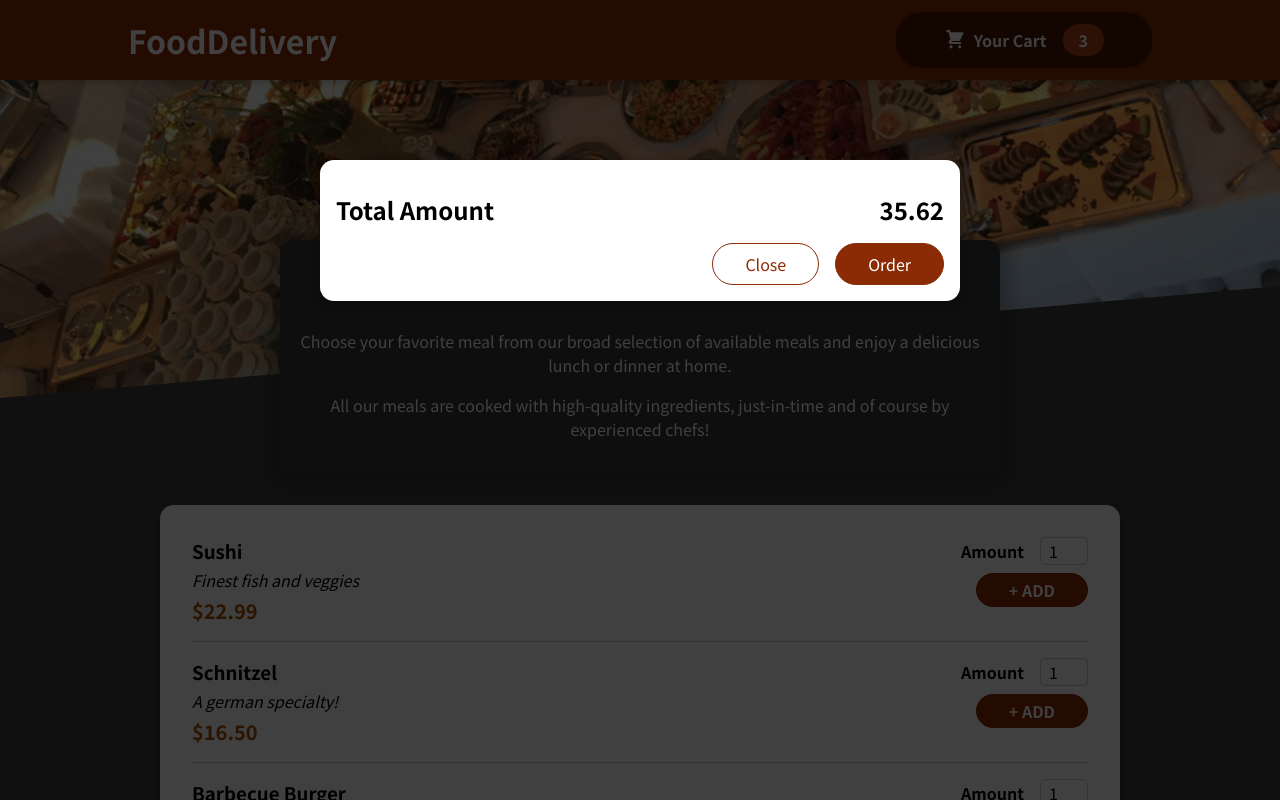
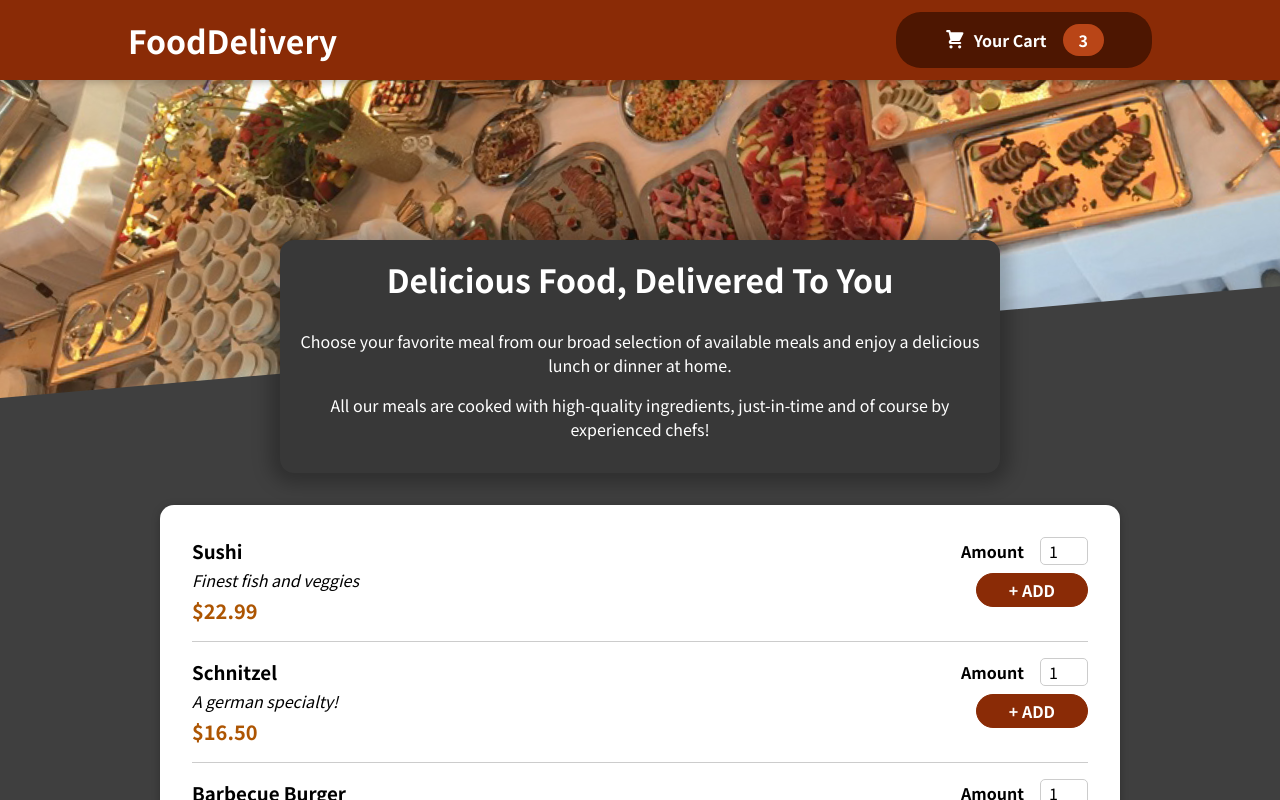
Before and after one commit to kjh-busan/react-FoodDeliveryApp, a React (Create React App) app: page / in a window 1280 px wide. Shown: the top 800 px of the page. Built offline with nearby package versions, Linux system fonts and the light colour scheme.

Commit message:
fix: porps drilling handler

```diff
--- a/src/App.js
+++ b/src/App.js
@@ -1,13 +1,23 @@
-import React, { Fragment } from "react";
+import React, { Fragment, useState } from "react";
 import Header from "./components/Layout/Header";
 import Cart from "./components/Cart/Cart";
 import Meals from "./components/Meals/Meals";
 
 function App() {
+  const [cartIsShown, setCartIsShown] = useState(false);
+
+  const showCartHandler = () => {
+    setCartIsShown(true);
+  };
+
+  const hideCartHandler = () => {
+    setCartIsShown(false);
+  };
+
   return (
     <Fragment>
-      <Cart />
-      <Header />
+      {cartIsShown && <Cart onClose={hideCartHandler} />}
+      <Header onShowCart={showCartHandler} />
       <main>
         <Meals />
       </main>
--- a/src/components/Cart/Cart.js
+++ b/src/components/Cart/Cart.js
@@ -10,14 +10,16 @@
     </ul>
   );
   return (
-    <Modal>
+    <Modal onClose={props.onClose}>
       {cartItems}
       <div className={classes.total}>
         <span>Total Amount</span>
         <span>35.62</span>
       </div>
       <div className={classes.actions}>
-        <button className={classes["button--alt"]}>Close</button>
+        <button className={classes["button--alt"]} onClick={props.onClose}>
+          Close
+        </button>
         <button className={classes.button}>Order</button>
       </div>
     </Modal>
--- a/src/components/Layout/Header.js
+++ b/src/components/Layout/Header.js
@@ -8,7 +8,7 @@
     <Fragment>
       <header className={classes.header}>
         <h1>FoodDelivery</h1>
-        <HeaderCartButton />
+        <HeaderCartButton onClick={props.onShowCart} />
       </header>
       <div className={classes["main-image"]}>
         <img src={MealsImg} alt="A table full of delicios food!" />
--- a/src/components/Layout/HeaderCartButton.js
+++ b/src/components/Layout/HeaderCartButton.js
@@ -4,7 +4,7 @@
 
 const HeaderCartButton = (props) => {
   return (
-    <button className={classes.button}>
+    <button className={classes.button} onClick={props.onClick}>
       <span className={classes.icon}>
         <CartIcon />
       </span>
--- a/src/components/UI/Modal.js
+++ b/src/components/UI/Modal.js
@@ -1,9 +1,10 @@
 import React, { Fragment } from "react";
 import ReactDOM from "react-dom";
+
 import classes from "./Modal.module.css";
 
 const BackDrop = (props) => {
-  return <div className={classes.backdrop} />;
+  return <div className={classes.backdrop} onClick={props.onClose} />;
 };
 
 const ModalOverlay = (props) => {
@@ -19,7 +20,10 @@
 const Modal = (props) => {
   return (
     <Fragment>
-      {ReactDOM.createPortal(<BackDrop />, portalElement)}
+      {ReactDOM.createPortal(
+        <BackDrop onClose={props.onClose} />,
+        portalElement
+      )}
       {ReactDOM.createPortal(
         <ModalOverlay>{props.children}</ModalOverlay>,
         portalElement
```
